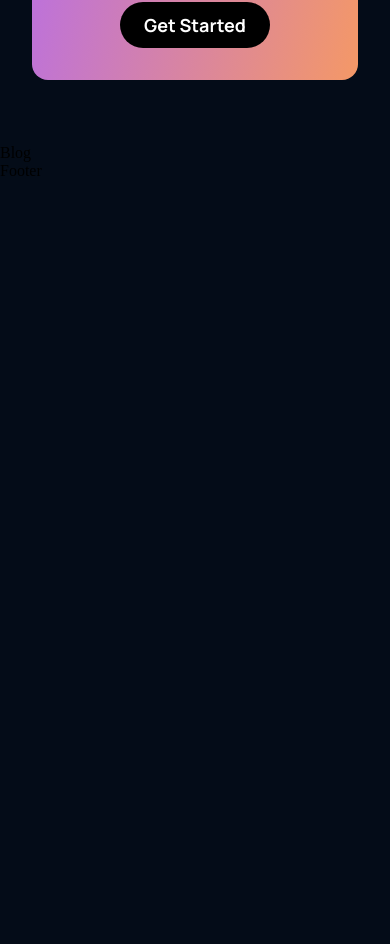
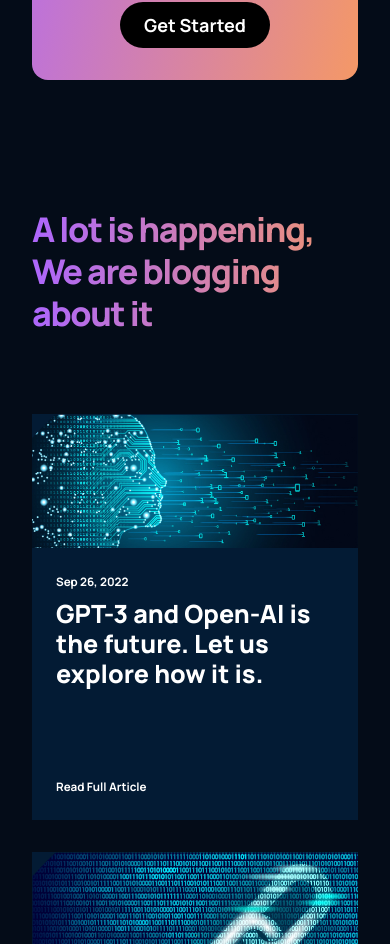
Before and after one commit to DennisBoanini/gpt3-phate, a React (Create React App) app: page / in a window 390 px wide. Shown: the part 4969-5913 px from the top of the page. Before the commit the page ends 5149 px from the top, so only its background shows below. Built offline with nearby package versions, Linux system fonts and the light colour scheme.

Commit message:
Finished blog section

```diff
--- a/src/components/article/Article.tsx
+++ b/src/components/article/Article.tsx
@@ -1,13 +1,25 @@
 // @flow
 import * as React from 'react';
+import './article.scss';
 
 type Props = {
-
+    imgUrl: string;
+    date: string;
+    title: string;
 };
 export const Article = (props: Props) => {
     return (
-        <div>
-            Article
+        <div className="gpt3__blog-container_article">
+            <div className="gpt3__blog-container_article-img">
+                <img src={props.imgUrl} alt="blog"/>
+            </div>
+            <div className="gpt3__blog-container_article-content">
+                <div>
+                    <p>{props.date}</p>
+                    <h3>{props.title}</h3>
+                </div>
+                <p>Read Full Article</p>
+            </div>
         </div>
     );
 };
--- a/src/components/article/article.scss
+++ b/src/components/article/article.scss
@@ -0,0 +1,64 @@
+@import '../../index';
+
+.gpt3__blog-container_article {
+  width: 100%;
+  height: 100%;
+  display: flex;
+  flex-direction: column;
+  background: $color-footer;
+
+  .gpt3__blog-container_article-img {
+    width: 100%;
+    height: 100%;
+    background: $color-footer;
+
+    img {
+      width: 100%;
+      height: 100%;
+    }
+  }
+
+  .gpt3__blog-container_article-content {
+    display: flex;
+    flex-direction: column;
+    justify-content: space-between;
+    padding: 1rem 1.5rem;
+    height: 100%;
+
+    p {
+      font-family: $font-family;
+      font-weight: bold;
+      font-size: 11.649px;
+      line-height: 35px;
+      color: white;
+    }
+
+    h3 {
+      font-family: $font-family;
+      font-weight: 800;
+      font-size: 25.11px;
+      line-height: 30px;
+      color: white;
+      margin-bottom: 5rem;
+      cursor: pointer;
+    }
+  }
+
+  p {
+    font-family: $font-family;
+    font-weight: bold;
+    font-size: 11.649px;
+    line-height: 35px;
+    color: white;
+    cursor: pointer;
+  }
+}
+
+@media screen and (max-width: 550px) {
+  .gpt3__blog-container_article-content {
+    h3 {
+      font-size: 18px;
+      line-height: 25px;
+    }
+  }
+}
--- a/src/containers/blog/Blog.tsx
+++ b/src/containers/blog/Blog.tsx
@@ -1,13 +1,31 @@
 // @flow
 import * as React from 'react';
+import './blog.scss';
+import { Article } from "../../components";
+import { blog01, blog02, blog03, blog04, blog05 } from "./import";
 
 type Props = {
 
 };
 export const Blog = (props: Props) => {
     return (
-        <div>
-            Blog
+        <div className="gpt3__blog section__padding" id="blog">
+            <div className="gpt3__blog-heading">
+                <h1 className="gradient__text">
+                    A lot is happening, We are blogging about it
+                </h1>
+            </div>
+            <div className="gpt3__blog-container">
+                <div className="gpt3__blog-container_groupA">
+                    <Article imgUrl={blog01} date="Sep 26, 2022" title="GPT-3 and Open-AI is the future. Let us explore how it is." />
+                </div>
+                <div className="gpt3__blog-container_groupB">
+                    <Article imgUrl={blog02} date="Sep 26, 2022" title="GPT-3 and Open-AI is the future. Let us explore how it is." />
+                    <Article imgUrl={blog03} date="Sep 26, 2022" title="GPT-3 and Open-AI is the future. Let us explore how it is." />
+                    <Article imgUrl={blog04} date="Sep 26, 2022" title="GPT-3 and Open-AI is the future. Let us explore how it is." />
+                    <Article imgUrl={blog05} date="Sep 26, 2022" title="GPT-3 and Open-AI is the future. Let us explore how it is." />
+                </div>
+            </div>
         </div>
     );
 };
--- a/src/containers/blog/blog.scss
+++ b/src/containers/blog/blog.scss
@@ -0,0 +1,92 @@
+@import '../../index';
+
+.gpt3__blog {
+  display: flex;
+  flex-direction: column;
+
+  .gpt3__blog-heading {
+    width: 100%;
+    text-align: left;
+    margin-bottom: 5rem;
+
+    h1 {
+      font-family: $font-family;
+      font-weight: 800;
+      font-size: 62px;
+      line-height: 75px;
+      letter-spacing: -0.04em;
+    }
+  }
+
+  .gpt3__blog-container {
+    display: flex;
+    flex-direction: row;
+
+    .gpt3__blog-container_groupA {
+      flex: 0.75;
+      margin-right: 2rem;
+    }
+
+    .gpt3__blog-container_groupB {
+      flex: 1;
+      display: grid;
+      grid-template-columns: repeat(2, 1fr);
+      grid-gap: 2rem;
+    }
+  }
+}
+
+@media screen and (max-width: 990px) {
+  .gpt3__blog {
+    .gpt3__blog-container {
+      flex-direction: column-reverse;
+
+      .gpt3__blog-container_groupA {
+        margin: 2rem 0;
+
+        .gpt3__blog-container_article {
+          width: 48%;
+
+          .gpt3__blog-container_article-img {
+            height: 250px;
+          }
+        }
+      }
+    }
+  }
+}
+
+@media screen and (max-width: 700px) {
+  .gpt3__blog {
+    .gpt3__blog-heading {
+      h1 {
+        font-size: 46px;
+        line-height: 52px;
+      }
+    }
+    .gpt3__blog-container {
+      .gpt3__blog-container_groupB {
+        grid-template-columns: repeat(1, 1fr);
+      }
+
+      .gpt3__blog-container_groupA {
+        margin: 2rem 0;
+
+        .gpt3__blog-container_article {
+          width: 100%;
+        }
+      }
+    }
+  }
+}
+
+@media screen and (max-width: 550px) {
+  .gpt3__blog {
+    .gpt3__blog-heading {
+      h1 {
+        font-size: 34px;
+        line-height: 42px;
+      }
+    }
+  }
+}
--- /dev/null
+++ b/src/containers/blog/import.ts
@@ -0,0 +1,13 @@
+import blog01 from '../../assets/blog01.png';
+import blog02 from '../../assets/blog02.png';
+import blog03 from '../../assets/blog03.png';
+import blog04 from '../../assets/blog04.png';
+import blog05 from '../../assets/blog05.png';
+
+export {
+    blog01,
+    blog02,
+    blog03,
+    blog04,
+    blog05,
+};
--- a/src/containers/whatGPT3/whatGPT3.scss
+++ b/src/containers/whatGPT3/whatGPT3.scss
@@ -109,11 +109,15 @@
 }
 
 @media screen and (max-width: 350px) {
-  /* Customizing feature component as per needs */
-  .gpt3__whatgpt3-container {
-    .gpt3__features-container__feature {
-      margin: 1rem 0;
-      min-width: 100%;
+  .gpt3__whatgpt3 {
+    .gpt3__whatgpt3-heading {
+      flex-direction: column;
+    }
+    .gpt3__whatgpt3-container {
+      .gpt3__features-container__feature {
+        margin: 1rem 0;
+        min-width: 100%;
+      }
     }
   }
 
```
